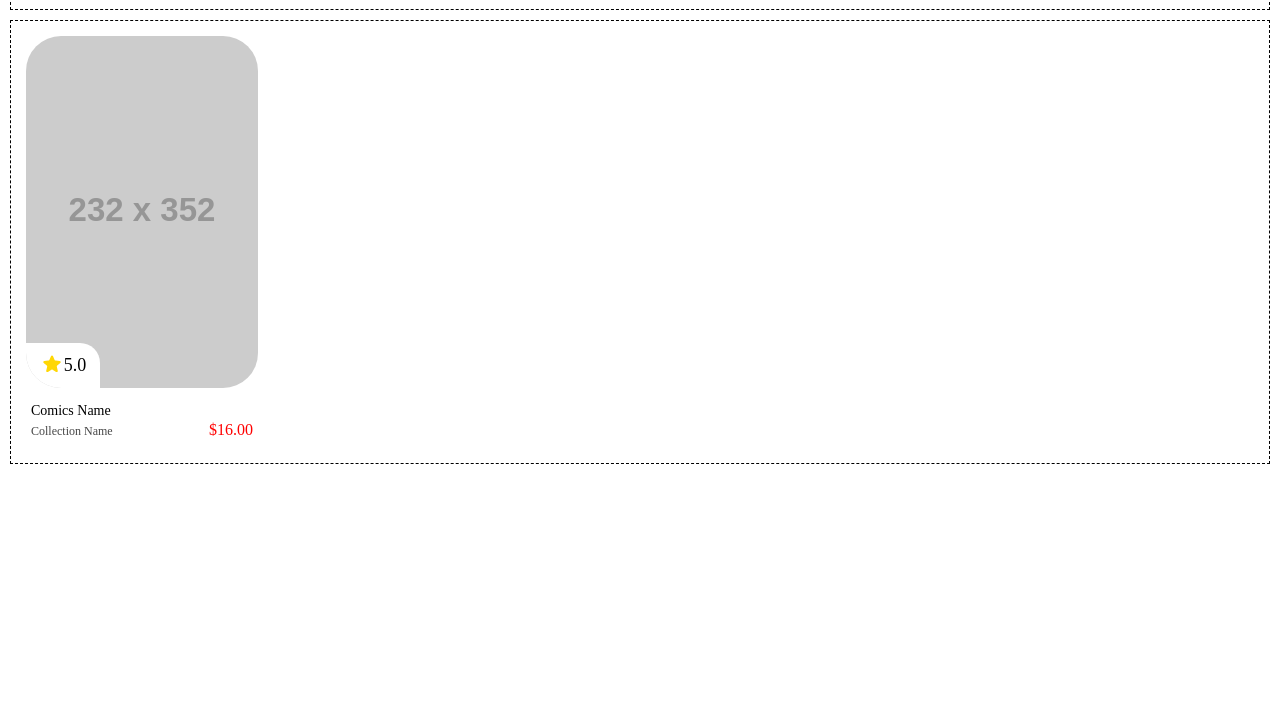
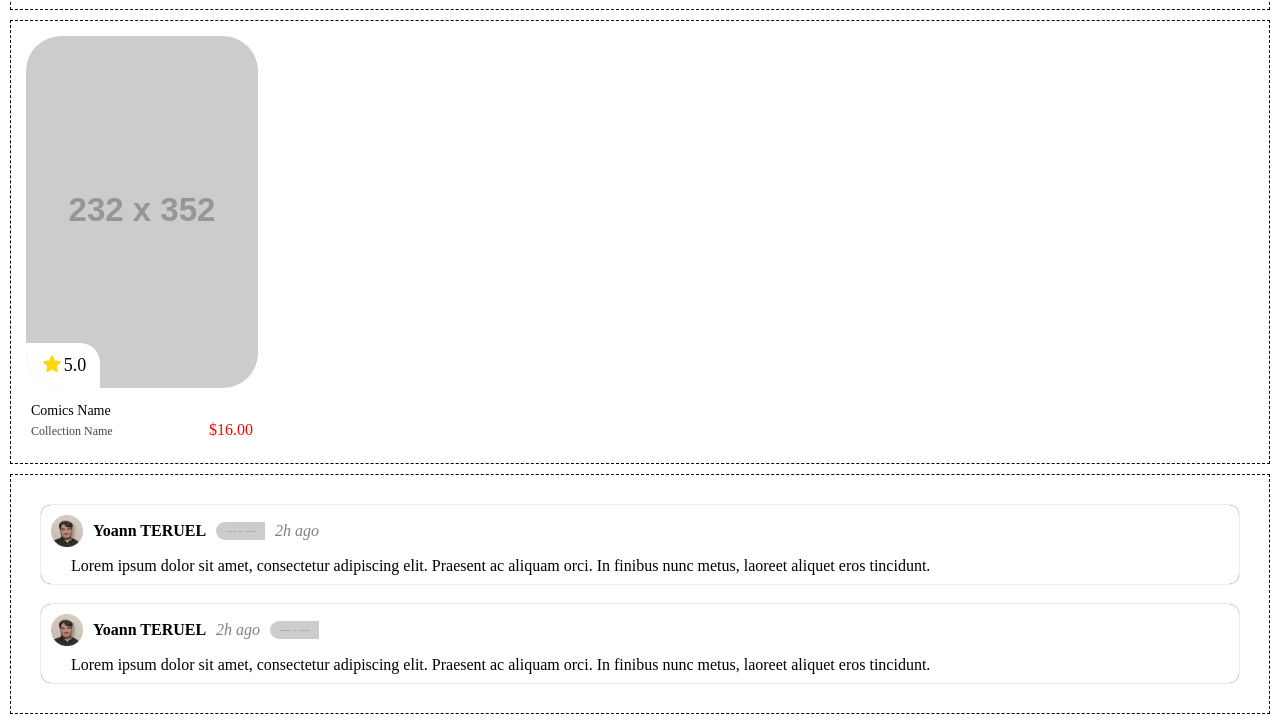
Before and after one commit to ivan-filchakov/superhero-shop, a plain HTML site: page tech/tech.html in a window 1280 px wide. Shown: the part 1105-1829 px from the top of the page. Before the commit the page ends 1579 px from the top, so only its background shows below. Drawn offline with Linux system fonts and the light colour scheme; placeholder pictures from the web are drawn by us.

Commit message:
add user-comment
Верстка блоків коментарів проєкту "Магазин Супергероїв (https://www.figma.com/community/file/1094015754993438424)":

Уважно перегляньте усі схожі елементи на сторінці і спробуйте зрозуміти їх логіку. Будь які "непонятки" вирішуйте на власний розсуд, або задавайте питання на сторінці репозиторію в якому ви будете працювати.

- Назва блоку - user-comment
- Обгортку зверстати окремим блоком.
- Перекреслені блоки не верстаємо, ставимо замість них плейсхолдери

```diff
--- a/style.css
+++ b/style.css
@@ -204,3 +204,52 @@
 .card-description__text {}
 
 /* --------END--------shop-card--------fordmay-------- */
+
+/* --------START--------user-comment--------Artemius555-------- */
+.user-comment__first-block {
+  margin: 20px;
+  padding: 10px;
+  box-shadow: 0 0 1px rgba(0, 0, 0, 0.80);
+  border-radius: 10px;
+}
+
+.user-comment__second-block {
+  margin: 20px;
+  padding: 10px;
+  box-shadow: 0 0 1px rgba(0, 0, 0, 0.80);
+  border-radius: 10px;
+}
+
+.user-info {
+  display: flex;
+  align-items: center;
+}
+
+.user-info__image {
+  height: 32px;
+  width: 32px;
+  padding-right: 10px;
+}
+
+.user-info__name {
+  padding-right: 10px;
+  font-weight: bold;
+}
+
+.user-info__placehold {
+  width: 49px;
+  height: 18px;
+  border-radius: 35px;
+  padding-right: 10px;
+}
+
+.user-info__time {
+  color: gray;
+  font-style: italic;
+  padding-right: 10px;
+}
+
+.comment__text {
+  padding: 11px 20px 0 20px;
+}
+/* --------END--------user-comment--------Artemius555-------- */
--- a/tech/tech.html
+++ b/tech/tech.html
@@ -73,6 +73,39 @@
       </div>
       <!-- /* --------END--------shop-card--------fordmay-------- */ -->
 
+      <!-- /* --------START-------user-comment--------Artemius555-------- */ -->
+      <div class="techBlock">
+        <div class="user-comment selectable">
+
+          <div class="user-comment__first-block">
+            <div class="user-info">
+              <img class="user-info__image" src="/avatar/avatar.png" alt="Loading photo...">
+              <p class="user-info__name">Yoann TERUEL</p>
+              <img class="user-info__placehold" src="http://placehold.jp/150x150.png" alt="Loading photo...">
+              <p class="user-info__time">2h ago</p>
+            </div>
+
+            <div class="comment">
+              <p class="comment__text">Lorem ipsum dolor sit amet, consectetur adipiscing elit. Praesent ac aliquam orci. In finibus nunc metus, laoreet aliquet eros tincidunt.</p>
+            </div>
+          </div>
+
+          <div class="user-comment__second-block">
+            <div class="user-info">
+              <img class="user-info__image" src="/avatar/avatar.png" alt="Loading photo...">
+              <p class="user-info__name">Yoann TERUEL</p>
+              <p class="user-info__time">2h ago</p>
+              <img class="user-info__placehold" src="http://placehold.jp/150x150.png" alt="Loading photo...">
+            </div>
+
+            <div class="comment">
+              <p class="comment__text">Lorem ipsum dolor sit amet, consectetur adipiscing elit. Praesent ac aliquam orci. In finibus nunc metus, laoreet aliquet eros tincidunt.</p>
+            </div>
+          </div>
+        </div>
+      </div>
+      <!-- /* --------END-------user-comment--------Artemius555-------- */ -->
+
     </div>
     <script src="tech.js" type="text/javascript"></script>
     <script src="../index.js" type="text/javascript"></script>
```
Also changed, not shown: avatar/Avatar.png (added).
